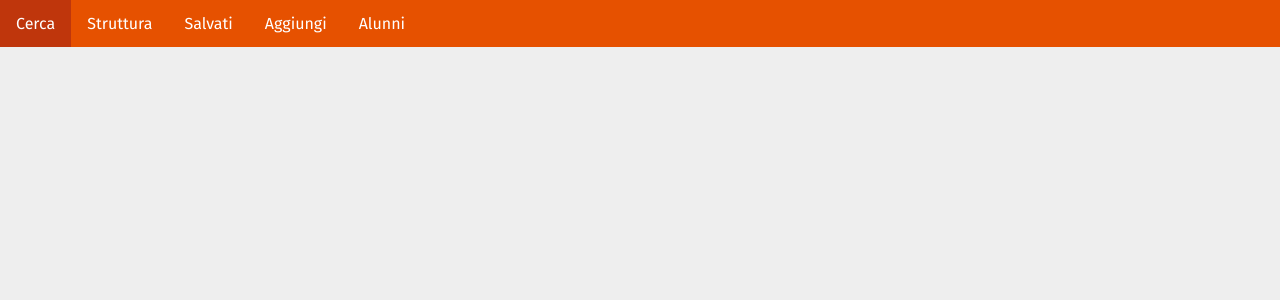
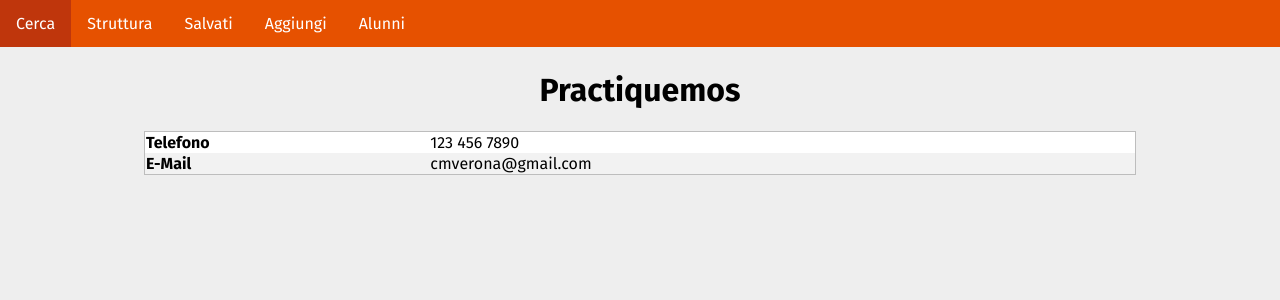
Before and after one commit to SartoRiccardo/pcto-anagrafe, a React (Create React App) app: page /company/1 in a window 1280 px wide. Shown: the top 300 px of the page. Built offline with nearby package versions, Linux system fonts and the light colour scheme.

Commit message:
Added company details route

```diff
--- a/src/components/company/CompanyDetails.js
+++ b/src/components/company/CompanyDetails.js
@@ -1,12 +1,21 @@
 import React from "react";
+import {connect} from "react-redux";
 
 function CompanyDetails(props) {
-  const {company} = props
-  const fields = company.fields.map(f => {
+  const {company, fields} = props;
+  const data = fields.map(f => {
+    if(f.id == 0) return null;  // Name field
+    let match = null;
+    for (let i = 0; i < company.fields.length; i++) {
+      if(company.fields[i].id == f.id) {
+        match = company.fields[i];
+        break;
+      }
+    }
     return (
       <tr key={f.id}>
         <td><b>{f.name}</b></td>
-        <td>{f.value}</td>
+        <td>{match ? match.value : null}</td>
       </tr>
     );
   });
@@ -16,11 +25,18 @@ function CompanyDetails(props) {
       <h1>{company.name}</h1>
       <table>
         <tbody>
-          {fields}
+          {data}
         </tbody>
       </table>
     </div>
   )
 }
 
-export default CompanyDetails;
+function mapStateToProps(state) {
+  return {
+    company: state.company.match,
+    fields: state.structure.fields,
+  };
+}
+
+export default connect(mapStateToProps)(CompanyDetails);
--- a/src/components/company/CompanySummary.js
+++ b/src/components/company/CompanySummary.js
@@ -1,8 +1,9 @@
 import React, {Component} from "react";
+import {withRouter} from "react-router-dom";
 
 class CompanySummary extends Component {
   handleClick = evt => {
-    // Show company details...
+    this.props.history.push("/company/" + this.props.data.id);
   }
 
   render() {
@@ -32,4 +33,4 @@ class CompanySummary extends Component {
   }
 }
 
-export default CompanySummary;
+export default withRouter(CompanySummary);
--- a/src/components/ui/App.js
+++ b/src/components/ui/App.js
@@ -3,6 +3,7 @@ import {BrowserRouter, Route, Switch} from "react-router-dom";
 import AdminNav from "./AdminNav";
 import SearchCompany from "../forms/SearchCompany";
 import EditStructure from "../forms/EditStructure";
+import CompanyDetails from "../company/CompanyDetails";
 
 function App() {
   return(
@@ -13,8 +14,8 @@ function App() {
           <Route exact path="/" component={SearchCompany} />
           <Route path="/search" component={SearchCompany} />
           <Route path="/structure" component={EditStructure} />
+          <Route path="/company/:id" component={CompanyDetails} />
           {/*
-          <Route path="/company/:id" component={} />
           <Route path="/saved" component={} />
           <Route path="/add" component={} />
           <Route path="/projects" component={} />
--- /dev/null
+++ b/src/redux/reducers/companyReducer.js
@@ -0,0 +1,20 @@
+
+const init = {
+  match: {
+    id: 2,
+    name: "Practiquemos",
+    fields: [
+      {id: 1, name: "Telefono", regex: "\\d{3} \\d{3} \\d{4}", value:"123 456 7890"},
+      {id: 2, name: "E-Mail", regex: "[a-zA-Z0-9.!#$%&’*+\\/=?^_`{|}~-]+@[a-zA-Z0-9-]+(?:\\.[a-zA-Z0-9-]+)*", value:"cmverona@gmail.com"},
+    ],
+  }
+}
+
+function companyReducer(state=init, action) {
+  switch(action.type) {
+    default:
+      return state;
+  }
+}
+
+export default companyReducer;
--- a/src/redux/reducers/rootReducer.js
+++ b/src/redux/reducers/rootReducer.js
@@ -1,10 +1,12 @@
 import searchReducer from "./searchReducer";
 import structureReducer from "./structureReducer";
+import companyReducer from "./companyReducer";
 import {combineReducers} from "redux";
 
 const rootReducer = combineReducers({
   search: searchReducer,
   structure: structureReducer,
+  company: companyReducer,
 });
 
 export default rootReducer;
```
Also changed, not shown: src/components/forms/EditCompany.js (renamed from src/components/forms/CompanyEdit.js).
